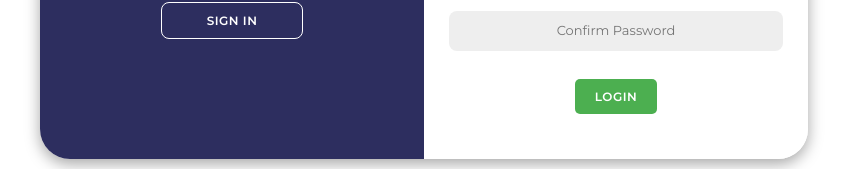
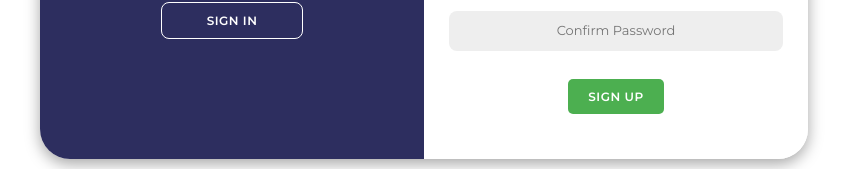
Before and after one commit to homosapien-117/SocialMedia_client, a React (Vite) app: page /signup in a window 1280 px wide. Shown: the part 481-650 px from the top of the page, without its empty margins (216-1063 px from the left). Built offline with nearby package versions, Linux system fonts and the light colour scheme; no server answers.

Commit message:
completed

```diff
--- a/src/pages/login/login.tsx
+++ b/src/pages/login/login.tsx
@@ -200,9 +200,8 @@ const Login = () => {
               required
             />
             <button type="submit" disabled={loginLoading ?? undefined}>
-              {loginLoading ? "Logging In..." : "Login"}
+              {loginLoading ? "Signing Up" : "Sign Up"}
             </button>
-
             {signUpError && <p className="error-message">{signUpError}</p>}
           </form>
         </div>
@@ -221,7 +220,7 @@ const Login = () => {
               Sign In
             </button>
           </div>
-          <div className="toggle-panel toggle-right" >
+          <div className="toggle-panel toggle-right">
             <h1>Hello, Friend!</h1>
             <p>Register with your personal details to use all site features</p>
             <button
```
